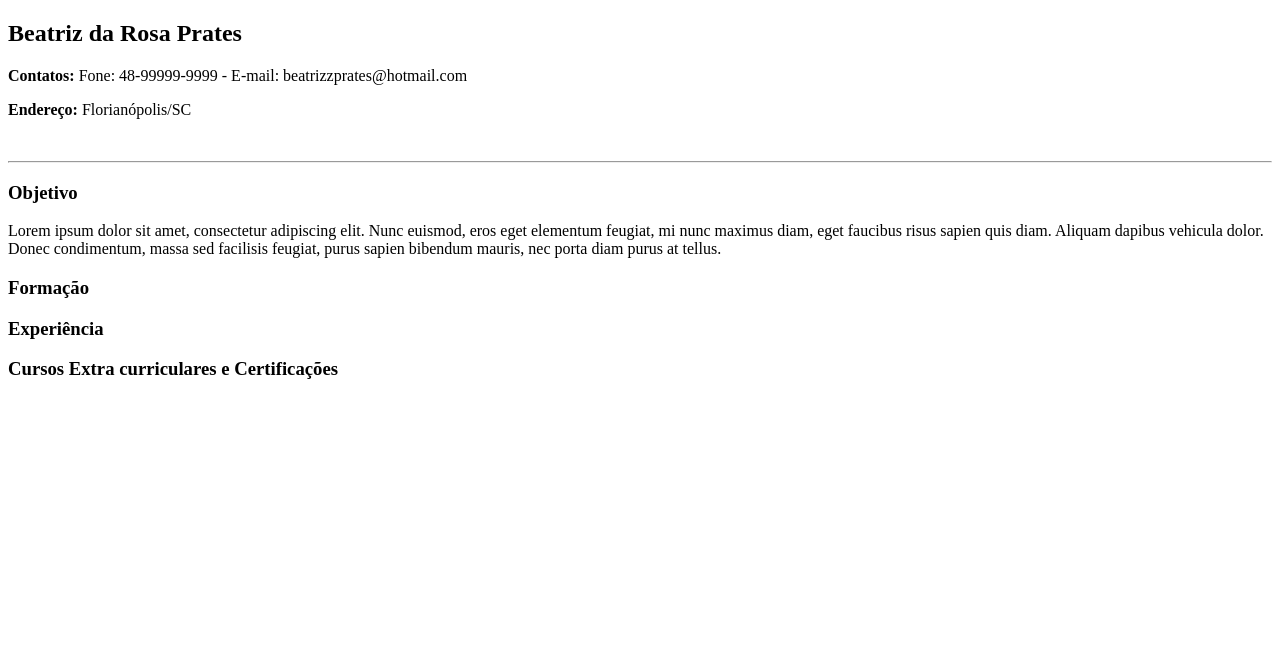
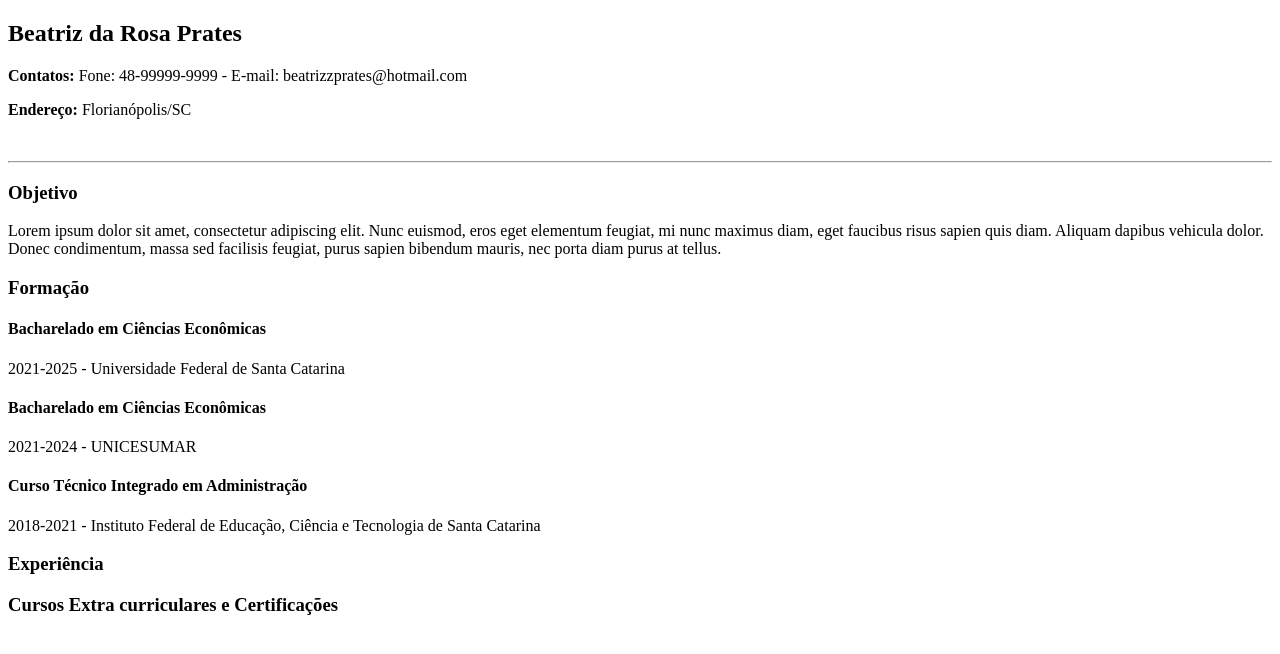
Before and after one commit to beatrizzprates/assincrono, a plain HTML site: page index.html in a window 1280 px wide. Drawn offline with Linux system fonts and the light colour scheme.

Commit message:
Update index.html
Adicionadas as informações de escolaridade

```diff
--- a/index.html
+++ b/index.html
@@ -12,6 +12,12 @@
     <h3>Objetivo</h3>
     <p>Lorem ipsum dolor sit amet, consectetur adipiscing elit. Nunc euismod, eros eget elementum feugiat, mi nunc maximus diam, eget faucibus risus sapien quis diam. Aliquam dapibus vehicula dolor. Donec condimentum, massa sed facilisis feugiat, purus sapien bibendum mauris, nec porta diam purus at tellus.</p>
     <h3>Formação</h3>
+    <h4>Bacharelado em Ciências Econômicas</h4>
+    <p>2021-2025 - Universidade Federal de Santa Catarina</p>
+    <h4>Bacharelado em Ciências Econômicas</h4>
+    <p>2021-2024 - UNICESUMAR</p>
+    <h4>Curso Técnico Integrado em Administração</h4>
+    <p>2018-2021 - Instituto Federal de Educação, Ciência e Tecnologia de Santa Catarina</p>
     <h3>Experiência</h3>
     <h3> Cursos Extra curriculares e Certificações</h3>
   </body>
```
